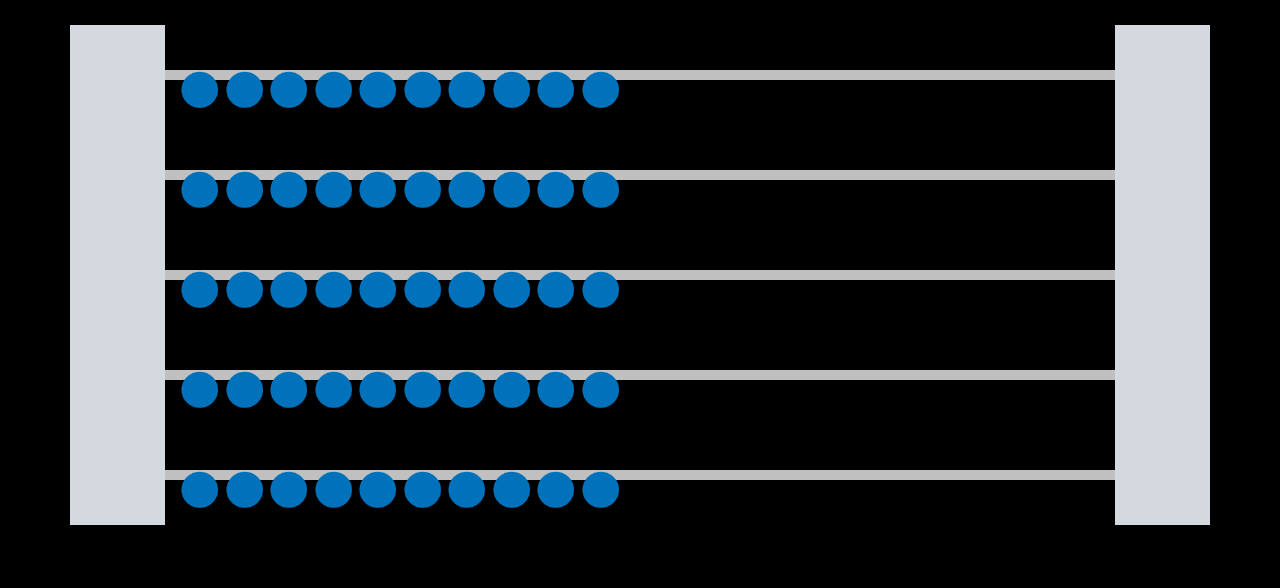
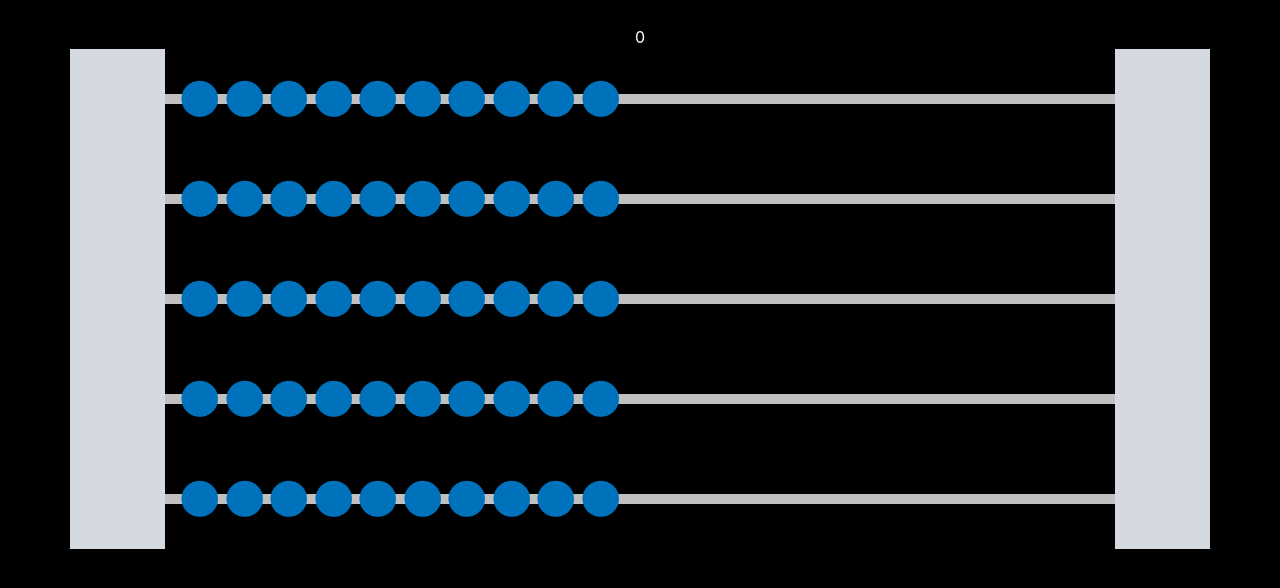
Before and after one commit to Xalnaij/abakus-web, a plain HTML site: page index.html in a window 1280 px wide. Drawn offline with Linux system fonts and the light colour scheme.

Commit message:
finish on design + abacus functions

```diff
--- a/assets/main.js
+++ b/assets/main.js
@@ -0,0 +1,89 @@
+var summe = 0;
+
+$(document).ready(function () {
+   $("#result").text(summe.toString());
+});
+
+$(".align-img-left").on('click',function () {
+    var i = 0;
+    var info = $(this).nextUntil(".align-img-right");
+    var length = info.length;
+    var type = $(this).parent().parent().attr('id');
+
+        while(i <= length){
+
+            if(type === 'eins')
+            {
+                summe += 1;
+            }
+            else if(type === 'zehn'){
+                summe += 10;
+            }
+            else if(type === 'hundert'){
+                summe += 100;
+            }
+            else if(type === 'tausend'){
+                summe += 1000;
+            }
+            else if(type === 'zehntausend'){
+                summe += 10000;
+            }
+
+            i++;
+        }
+
+        $(this).addClass("align-img-right").removeClass("align-img-left");
+        $(this).nextUntil(".align-img-right").addClass("align-img-right").removeClass("align-img-left");
+
+        if(summe%10 == 0)
+        {
+            $(this).parent().children().removeClass("align-img-right").addClass("align-img-left");
+            $(this).parent().parent().children(".stange").children().last().addClass("align-img-right");
+            var rows = $(this).parent().parent().siblings();
+
+            rows.each(function () {
+                var count = $(this).children(".stange").children().hasClass("align-img-right");
+                if(count == 9)
+                {
+                    $(this).children(".stange").children().removeClass("align-img-right");
+                }
+            });
+        }
+
+    $("#result").text(summe.toString());
+});
+
+$(".align-img-right").on('click',function () {
+    var i = 0;
+    var info = $(this).nextAll();
+    var length = info.length;
+    var type = $(this).parent().parent().attr('id');
+
+    while(i <= length){
+
+        if(type === 'eins')
+        {
+            summe -= 1;
+        }
+        else if(type === 'zehn'){
+            summe -= 10;
+        }
+        else if(type === 'hundert'){
+            summe -= 100;
+        }
+        else if(type === 'tausend'){
+            summe -= 1000;
+        }
+        else if(type === 'zehntausend'){
+            summe -= 10000;
+        }
+
+        i++;
+    }
+
+    $(this).addClass("align-img-left");
+    $(this).removeClass("align-img-right");
+    $(this).nextAll().addClass("align-img-left");
+    $(this).nextAll().removeClass("align-img-right");
+    $("#result").text(summe.toString());
+});
--- a/assets/style.css
+++ b/assets/style.css
@@ -11,12 +11,33 @@ html,body{
     height: 100px;
 }
 
-.center{
-    margin: auto;
-}
-
 .stange{
     margin:auto;
     background-color:silver;
     height: 10px;
 }
+
+.align-img-left{
+    position:relative;
+    left:0%;
+    vertical-align:middle;
+    height: 40px;
+    margin-top:-18px;
+    transition:all 1s linear;
+}
+
+.align-img-right{
+    position:relative;
+    left: 53%;
+    vertical-align:middle;
+    height: 40px;
+    margin-top:-18px;
+    transition:all 1s linear;
+}
+
+.format-result{
+    color:white;
+    text-align: center;
+    text-align: -moz-center;
+    text-align: -webkit-center;
+}
--- a/index.html
+++ b/index.html
@@ -8,86 +8,92 @@
     <link rel="stylesheet" href="./assets/bootstrap-grid.min.css"/>
     <link rel="stylesheet" href="./assets/bootstrap-reboot.min.css"/>
     <link rel="stylesheet" href="./assets/style.css"/>
+    <script src="./assets/jquery-3.3.1.min.js"></script>
 </head>
 <body>
     <div class="container abstand">
+        <div class="row">
+            <div id="result-frame" class="col-lg-12 col-md-12 format-result">
+                <span id="result"></span>
+            </div>
+        </div>
         <div id="zehntausend" class="row">
             <div class="rand col-lg-1 col-md-1"></div>
             <div class="stange col-lg-10 col-md-10">
-                <img src="./images/blue-circle.png" class="center" height="40" width="40"/>
-                <img src="./images/blue-circle.png" height="40" width="40"/>
-                <img src="./images/blue-circle.png" height="40" width="40"/>
-                <img src="./images/blue-circle.png" height="40" width="40"/>
-                <img src="./images/blue-circle.png" height="40" width="40"/>
-                <img src="./images/blue-circle.png" height="40" width="40"/>
-                <img src="./images/blue-circle.png" height="40" width="40"/>
-                <img src="./images/blue-circle.png" height="40" width="40"/>
-                <img src="./images/blue-circle.png" height="40" width="40"/>
-                <img src="./images/blue-circle.png" height="40" width="40"/>
+                <img src="./images/blue-circle.png" class="align-img-left"/>
+                <img src="./images/blue-circle.png" class="align-img-left"/>
+                <img src="./images/blue-circle.png" class="align-img-left"/>
+                <img src="./images/blue-circle.png" class="align-img-left"/>
+                <img src="./images/blue-circle.png" class="align-img-left"/>
+                <img src="./images/blue-circle.png" class="align-img-left"/>
+                <img src="./images/blue-circle.png" class="align-img-left"/>
+                <img src="./images/blue-circle.png" class="align-img-left"/>
+                <img src="./images/blue-circle.png" class="align-img-left"/>
+                <img src="./images/blue-circle.png" class="align-img-left"/>
             </div>
             <div class="rand col-lg-1 col-md-1"></div>
         </div>
         <div id="tausend" class="row">
             <div class="rand col-lg-1 col-md-1"></div>
             <div class="stange col-lg-10 col-md-10">
-                <img src="./images/blue-circle.png" class="center" height="40" width="40"/>
-                <img src="./images/blue-circle.png" height="40" width="40"/>
-                <img src="./images/blue-circle.png" height="40" width="40"/>
-                <img src="./images/blue-circle.png" height="40" width="40"/>
-                <img src="./images/blue-circle.png" height="40" width="40"/>
-                <img src="./images/blue-circle.png" height="40" width="40"/>
-                <img src="./images/blue-circle.png" height="40" width="40"/>
-                <img src="./images/blue-circle.png" height="40" width="40"/>
-                <img src="./images/blue-circle.png" height="40" width="40"/>
-                <img src="./images/blue-circle.png" height="40" width="40"/>
+                <img src="./images/blue-circle.png" class="align-img-left"/>
+                <img src="./images/blue-circle.png" class="align-img-left"/>
+                <img src="./images/blue-circle.png" class="align-img-left"/>
+                <img src="./images/blue-circle.png" class="align-img-left"/>
+                <img src="./images/blue-circle.png" class="align-img-left"/>
+                <img src="./images/blue-circle.png" class="align-img-left"/>
+                <img src="./images/blue-circle.png" class="align-img-left"/>
+                <img src="./images/blue-circle.png" class="align-img-left"/>
+                <img src="./images/blue-circle.png" class="align-img-left"/>
+                <img src="./images/blue-circle.png" class="align-img-left"/>
             </div>
             <div class="rand col-lg-1 col-md-1"></div>
         </div>
         <div id="hundert" class="row">
             <div class="rand col-lg-1 col-md-1"></div>
             <div class="stange col-lg-10 col-md-10">
-                <img src="./images/blue-circle.png" class="center" height="40" width="40"/>
-                <img src="./images/blue-circle.png" height="40" width="40"/>
-                <img src="./images/blue-circle.png" height="40" width="40"/>
-                <img src="./images/blue-circle.png" height="40" width="40"/>
-                <img src="./images/blue-circle.png" height="40" width="40"/>
-                <img src="./images/blue-circle.png" height="40" width="40"/>
-                <img src="./images/blue-circle.png" height="40" width="40"/>
-                <img src="./images/blue-circle.png" height="40" width="40"/>
-                <img src="./images/blue-circle.png" height="40" width="40"/>
-                <img src="./images/blue-circle.png" height="40" width="40"/>
+                <img src="./images/blue-circle.png" class="align-img-left"/>
+                <img src="./images/blue-circle.png" class="align-img-left"/>
+                <img src="./images/blue-circle.png" class="align-img-left"/>
+                <img src="./images/blue-circle.png" class="align-img-left"/>
+                <img src="./images/blue-circle.png" class="align-img-left"/>
+                <img src="./images/blue-circle.png" class="align-img-left"/>
+                <img src="./images/blue-circle.png" class="align-img-left"/>
+                <img src="./images/blue-circle.png" class="align-img-left"/>
+                <img src="./images/blue-circle.png" class="align-img-left"/>
+                <img src="./images/blue-circle.png" class="align-img-left"/>
             </div>
             <div class="rand col-lg-1 col-md-1"></div>
         </div>
         <div id="zehn" class="row">
             <div class="rand col-lg-1 col-md-1"></div>
-            <div class="stange col-lg-10 col-md-10">
-                <img src="./images/blue-circle.png" class="center" height="40" width="40"/>
-                <img src="./images/blue-circle.png" height="40" width="40"/>
-                <img src="./images/blue-circle.png" height="40" width="40"/>
-                <img src="./images/blue-circle.png" height="40" width="40"/>
-                <img src="./images/blue-circle.png" height="40" width="40"/>
-                <img src="./images/blue-circle.png" height="40" width="40"/>
-                <img src="./images/blue-circle.png" height="40" width="40"/>
-                <img src="./images/blue-circle.png" height="40" width="40"/>
-                <img src="./images/blue-circle.png" height="40" width="40"/>
-                <img src="./images/blue-circle.png" height="40" width="40"/>
+            <div id="stange" class="stange col-lg-10 col-md-10">
+                <img src="./images/blue-circle.png" class="align-img-left"/>
+                <img src="./images/blue-circle.png" class="align-img-left"/>
+                <img src="./images/blue-circle.png" class="align-img-left"/>
+                <img src="./images/blue-circle.png" class="align-img-left"/>
+                <img src="./images/blue-circle.png" class="align-img-left"/>
+                <img src="./images/blue-circle.png" class="align-img-left"/>
+                <img src="./images/blue-circle.png" class="align-img-left"/>
+                <img src="./images/blue-circle.png" class="align-img-left"/>
+                <img src="./images/blue-circle.png" class="align-img-left"/>
+                <img src="./images/blue-circle.png" class="align-img-left"/>
             </div>
             <div class="rand col-lg-1 col-md-1"></div>
         </div>
         <div id="eins" class="row">
             <div class="rand col-lg-1 col-md-1"></div>
             <div class="stange col-lg-10 col-md-10">
-                <img src="./images/blue-circle.png" class="center" height="40" width="40"/>
-                <img src="./images/blue-circle.png" height="40" width="40"/>
-                <img src="./images/blue-circle.png" height="40" width="40"/>
-                <img src="./images/blue-circle.png" height="40" width="40"/>
-                <img src="./images/blue-circle.png" height="40" width="40"/>
-                <img src="./images/blue-circle.png" height="40" width="40"/>
-                <img src="./images/blue-circle.png" height="40" width="40"/>
-                <img src="./images/blue-circle.png" height="40" width="40"/>
-                <img src="./images/blue-circle.png" height="40" width="40"/>
-                <img src="./images/blue-circle.png" height="40" width="40"/>
+                <img src="./images/blue-circle.png" class="align-img-left"/>
+                <img src="./images/blue-circle.png" class="align-img-left"/>
+                <img src="./images/blue-circle.png" class="align-img-left"/>
+                <img src="./images/blue-circle.png" class="align-img-left"/>
+                <img src="./images/blue-circle.png" class="align-img-left"/>
+                <img src="./images/blue-circle.png" class="align-img-left"/>
+                <img src="./images/blue-circle.png" class="align-img-left"/>
+                <img src="./images/blue-circle.png" class="align-img-left"/>
+                <img src="./images/blue-circle.png" class="align-img-left"/>
+                <img src="./images/blue-circle.png" class="align-img-left"/>
             </div>
             <div class="rand col-lg-1 col-md-1"></div>
         </div>
```
